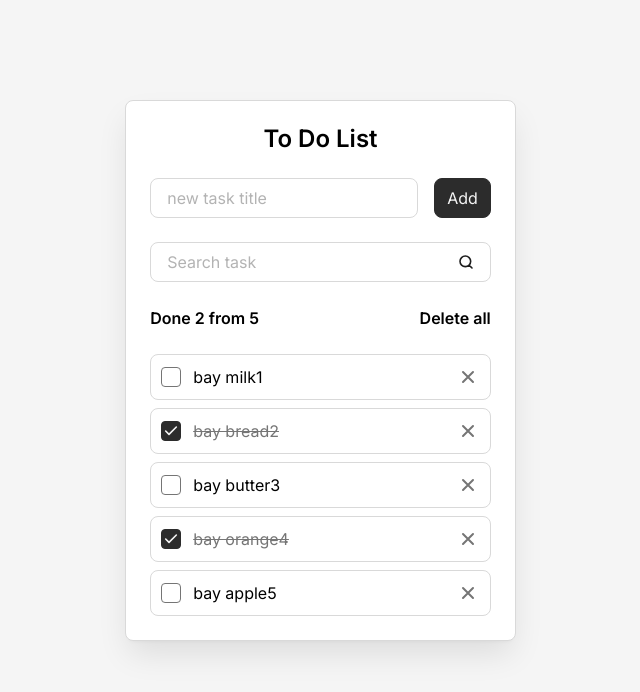
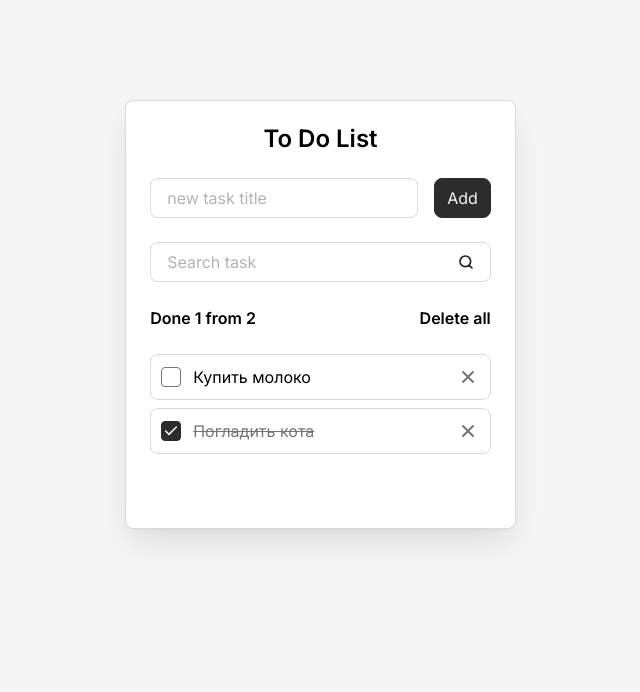
Before and after one commit to ivan1986mrpl/to-do-react, a React (Vite) app: page / in a window 1280 px wide. Shown: the top 692 px of the page, without its empty margins (312-952 px from the left). Built offline with nearby package versions, Linux system fonts and the light colour scheme.

Commit message:
feat: add function

```diff
--- a/src/components/AddTaskForm.jsx
+++ b/src/components/AddTaskForm.jsx
@@ -4,6 +4,8 @@ import Field from "./Field"
 const AddTaskForm = (props) => {
   const {
     addTask,
+    newTaskTitle,
+    setNewTaskTitle,
   } = props
 
   const onSubmit = (event) => {
@@ -16,6 +18,8 @@ const AddTaskForm = (props) => {
         className="todo__field"
         label="new task title"
         id="new-task"
+        value={newTaskTitle}
+        onInput={(event) => {setNewTaskTitle(event.target.value)}}
       />
       <Button type="submit">Add</Button>
     </form>
--- a/src/components/Field.jsx
+++ b/src/components/Field.jsx
@@ -4,7 +4,8 @@ const Field = (props) => {
     id,
     label,
     type = 'text',
-    onInput
+    onInput,
+    value,
   } = props
 
   return (
@@ -22,6 +23,7 @@ const Field = (props) => {
         autoComplete="off"
         type={type}
         onInput={onInput}
+        value={value}
       />
     </div>
   )
--- a/src/components/Todo.jsx
+++ b/src/components/Todo.jsx
@@ -1,43 +1,67 @@
-import AddTaskForm from "./AddTaskForm"
-import SearchTaskForm from "./SearchTaskForm"
-import TodoInfo from "./TodoInfo"
-import TodoList from "./TodoList"
+import { useState } from 'react'
+import AddTaskForm from './AddTaskForm'
+import SearchTaskForm from './SearchTaskForm'
+import TodoInfo from './TodoInfo'
+import TodoList from './TodoList'
 
 const Todo = () => {
-  const tasks = [
-    {id: "task-1", title: "bay milk1", isDone: false},
-    {id: "task-2", title: "bay bread2", isDone: true},
-    {id: "task-3", title: "bay butter3", isDone: false},
-    {id: "task-4", title: "bay orange4", isDone: true},
-    {id: "task-5", title: "bay apple5", isDone: false},
-  ]
+  const [tasks, setTasks] = useState([
+    { id: 'task-1', title: 'Купить молоко', isDone: false },
+    { id: 'task-2', title: 'Погладить кота', isDone: true },
+  ])
+  const [newTaskTitle, setNewTaskTitle] = useState('')
 
   const deleteAllTasks = () => {
-    console.log('deleteAllTasks')
+    const isConfirmed = confirm('Are you sure you want to delete all?')
+
+    if (isConfirmed) {
+      setTasks([])
+    }
   }
 
   const deleteTask = (taskId) => {
-    console.log('deleteTask = ', taskId)
+    setTasks(
+      tasks.filter((task) => task.id !== taskId)
+    )
   }
 
-  const ToggleTaskComplete = (taskId, isDone) => {
-    console.log(
-      `ToggleTaskComplete: task ${taskId} ${isDone ? 'done' : 'not done'}`
+  const toggleTaskComplete = (taskId, isDone) => {
+    setTasks(
+      tasks.map((task) => {
+        if (task.id === taskId) {
+          return { ...task, isDone }
+        }
+
+        return task
+      })
     )
   }
 
   const filterTasks = (query) => {
-    console.log(`filterTasks: ${query}`)
+    console.log(`Поиск: ${query}`)
   }
 
   const addTask = () => {
-    console.log(`task added`)
+    if (newTaskTitle.trim().length > 0) {
+      const newTask = {
+        id: crypto?.randomUUID() ?? Date.now().toString(),
+        title: newTaskTitle,
+        isDone: false,
+      }
+
+      setTasks([...tasks, newTask])
+      setNewTaskTitle('')
+    }
   }
 
   return (
     <div className="todo">
       <h1 className="todo__title">To Do List</h1>
-      <AddTaskForm addTask={addTask} />
+      <AddTaskForm
+        addTask={addTask}
+        newTaskTitle={newTaskTitle}
+        setNewTaskTitle={setNewTaskTitle}
+      />
       <SearchTaskForm onSearchInput={filterTasks} />
       <TodoInfo
         total={tasks.length}
@@ -45,9 +69,9 @@ const Todo = () => {
         onDeleteAllButtonClick={deleteAllTasks}
       />
       <TodoList
+        tasks={tasks}
         onDeleteTaskButtonClick={deleteTask}
-        tasks={tasks}
-        onTaskCompleteChenge={ToggleTaskComplete}
+        onTaskCompleteChange={toggleTaskComplete}
       />
     </div>
   )
--- a/src/components/TodoItem.jsx
+++ b/src/components/TodoItem.jsx
@@ -1,11 +1,11 @@
 const TodoItem = (props) => {
   const {
-    className = "",
+    className = '',
     id,
     title,
     isDone,
     onDeleteTaskButtonClick,
-    onTaskCompleteChenge,
+    onTaskCompleteChange,
   } = props
 
   return (
@@ -15,7 +15,9 @@ const TodoItem = (props) => {
         id={id}
         type="checkbox"
         checked={isDone}
-        onChange={(event) => onTaskCompleteChenge(id, event.target.checked)}
+        onChange={({ target }) => {
+          onTaskCompleteChange(id, target.checked)
+        }}
       />
       <label
         className="todo-item__label"
```
Also changed, not shown: 5 other files (tests, documents, lock files or other folders).
